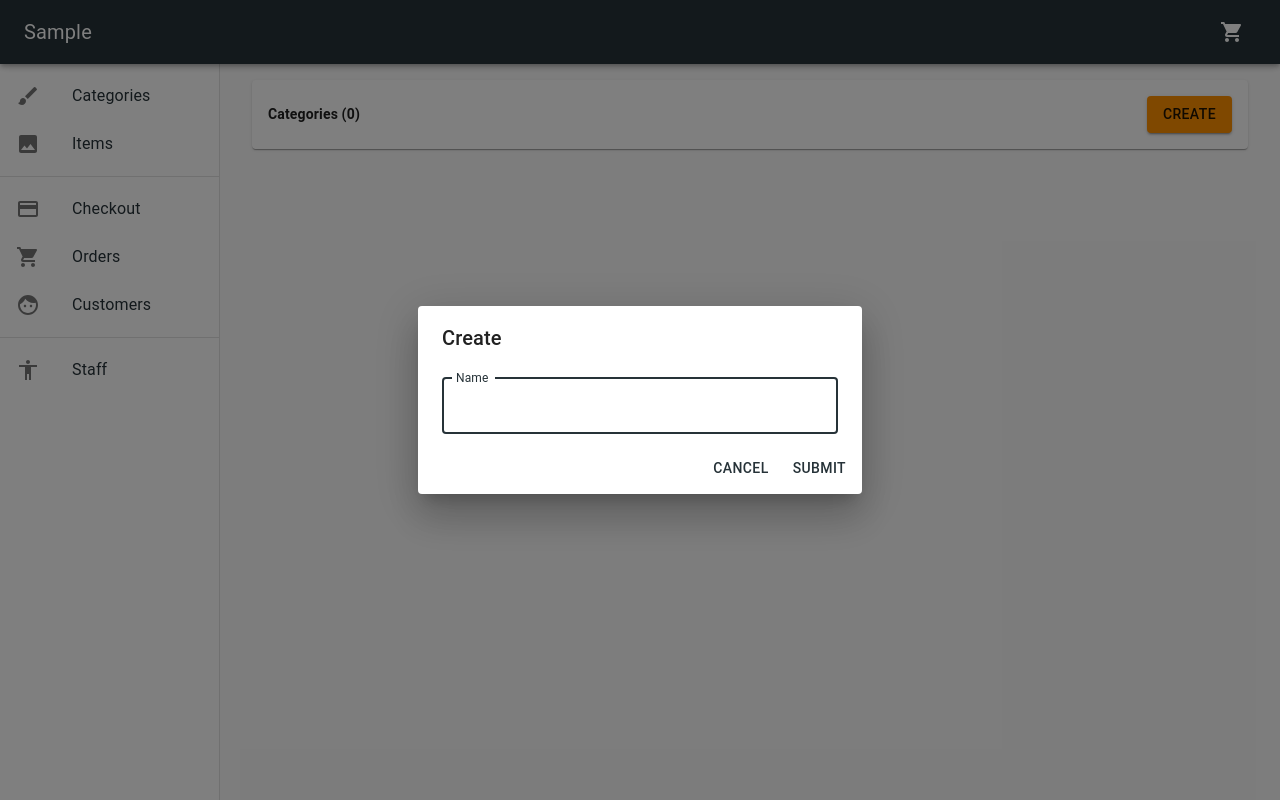
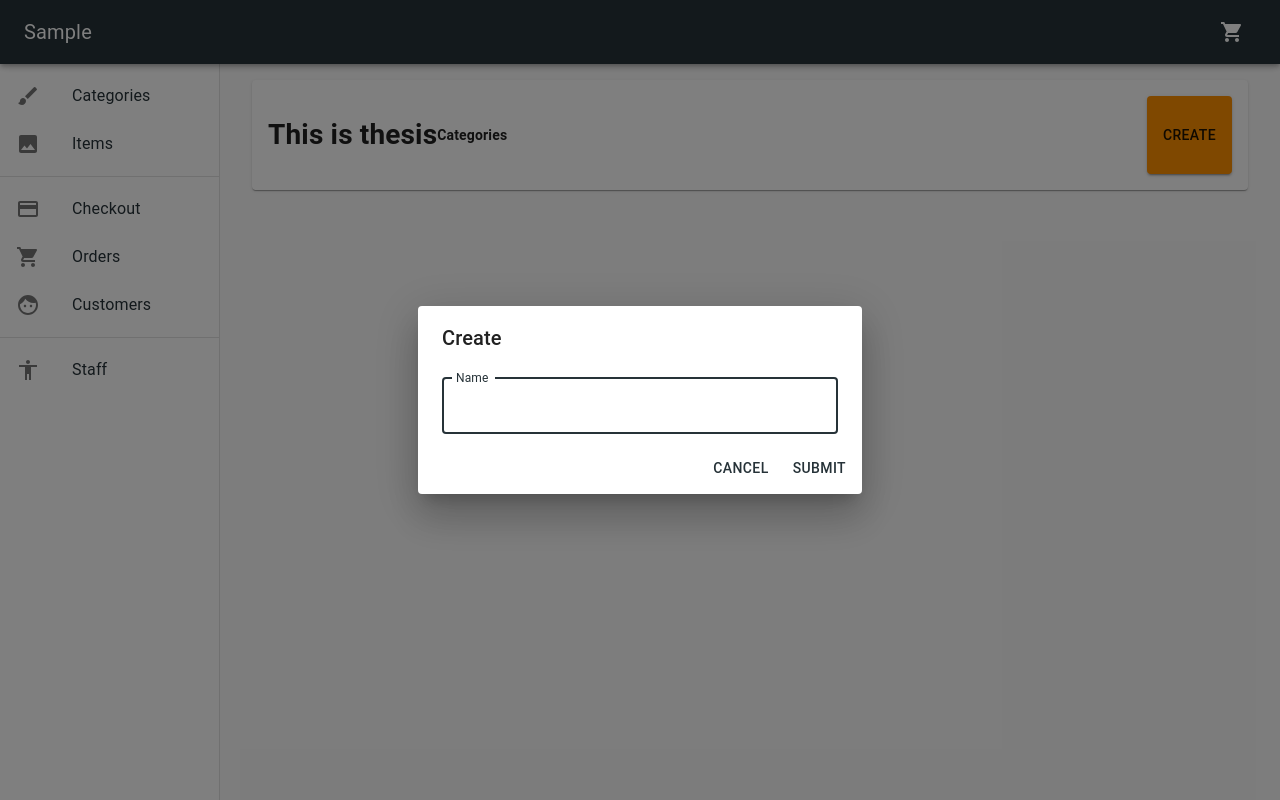
Before and after one commit to kondows95/rest-api-sample-react, a React (Create React App) app: page /categories in a window 1280 px wide. Both pictures are taken after a click on the button "CREATE". Built offline with nearby package versions, Linux system fonts and the light colour scheme; no server answers.

Commit message:
save order testing

```diff
--- a/src/components/App.js
+++ b/src/components/App.js
@@ -11,7 +11,7 @@ import ItemList from '../containers/ItemList'
 import Checkout from '../containers/Checkout'
 import ConfirmOrder from '../containers/ConfirmOrder'
 import Cart from './Cart'
-
+import Test from './Test';
 const App = ({locale,fetchAllCategories,fetchAllCustomers, fetchCartData}) => {
   React.useEffect(() => {
     fetchCartData()
@@ -36,7 +36,7 @@ const App = ({locale,fetchAllCategories,fetchAllCustomers, fetchCartData}) => {
               return <Cart />
             }} />
             <Route exact path="/categories" render={() => {
-              return <CategoryList />
+              return <Test />
             }} />
             <Route exact path="/items" render={() => {
               return <ItemList />
--- a/src/components/Test.js
+++ b/src/components/Test.js
@@ -1,9 +1,144 @@
-import React from 'react';
+import React from 'react'
+import PropTypes from 'prop-types'
+import { makeStyles } from '@material-ui/core/styles'
+import {
+  Box, Container, Paper, Grid, Button,
+  Dialog, DialogTitle, DialogContent, DialogActions, TextField,
+} from '@material-ui/core'
+import { validateForm } from '../util'
 
-const Test = () => {
+const useStyles = makeStyles(theme => ({
+  button: {
+    marginRight: 0,
+    marginLeft: "auto",
+  },
+  paper: {
+    display: 'flex',
+    margin: theme.spacing(2, 1),
+    padding: theme.spacing(2, 2),
+  },
+}))
+
+const Test = ({ categories, saveCategory, deleteCategory }) => {
+  const classes = useStyles()
+  const [dialogOpen, setDialogOpen] = React.useState(false)
+  const [selectedCategory, setSelectedCategory] = React.useState(null)
+  const [isDelete, setIsDelete] = React.useState(false)
+  const [errors, setErrors] = React.useState({})
+
+  const initialCategory = {id: null, name: ""}
+
+
+  const handleChangeValue = fieldName => event => {
+    const newCategory = {...selectedCategory}
+    newCategory[fieldName] =  event.target.value
+    setSelectedCategory(newCategory)
+  }
+
+  const handleEdit = category => event => {
+    setSelectedCategory(category)
+    setDialogOpen(true)
+    setIsDelete(false)
+    setErrors({})
+  }
+
+  const handleCloseDialog = () => {
+    setDialogOpen(false)
+    setSelectedCategory(null)
+  }
+
+  const validationSetting = {
+    isEmpty: ['name'],
+  }
+
+  const handleSubmit = () => {
+    if (selectedCategory) {
+      const errs = validateForm(validationSetting, selectedCategory)
+      if (errs) {
+        setErrors(errs)
+      }
+      else {
+        if (isDelete) {
+          deleteCategory(selectedCategory.id)
+        }
+        else {
+          saveCategory(selectedCategory)
+        }
+        handleCloseDialog()
+      }
+    }
+  }
+
+
+  const saveDialog = (selectedCategory && isDelete === false) ? (
+    <Dialog
+      open={dialogOpen}
+      onClose={handleCloseDialog}
+      aria-labelledby="category-save-dialog"
+      fullWidth
+      maxWidth="xs"
+    >
+      <DialogTitle id="category-save-dialog" >
+        {selectedCategory.id ? "Edit (ID:"+selectedCategory.id+")" : "Create"}
+      </DialogTitle>
+      <DialogContent>
+        <TextField
+          variant="outlined"
+          autoFocus
+          error={errors.name ? true : false}
+          id="name"
+          label="Name"
+          value={selectedCategory.name}
+          onChange={handleChangeValue("name")}
+          fullWidth
+        />
+      </DialogContent>
+      <DialogActions>
+        <Button onClick={handleCloseDialog} color="primary">
+          Cancel
+        </Button>
+        <Button onClick={handleSubmit} color="primary">
+          Submit
+        </Button>
+      </DialogActions>
+    </Dialog>
+  ) : null
+
+
+  const paperControl = (
+    <Paper className={classes.paper}>
+      <h1>This is thesis</h1>
+      <Box ml={0} my="auto" fontWeight={600}>
+        Categories
+      </Box>
+      <Button
+        variant="contained"
+        color="secondary"
+        className={classes.button}
+        onClick={handleEdit(initialCategory)}
+      >
+        Create
+      </Button>
+    </Paper>
+  )
+
   return (
-   <h1>This is testing page</h1>
+    <React.Fragment>
+      <Container maxWidth="lg">
+        {paperControl}
+      </Container>
+      {saveDialog}
+    </React.Fragment>
   )
 }
 
-export default Test;
+const categoryPropTypes = PropTypes.shape({
+  id: PropTypes.number.isRequired,
+  name: PropTypes.string.isRequired,
+})
+
+Test.propTypes = {
+  categories: PropTypes.arrayOf(categoryPropTypes.isRequired).isRequired,
+}
+
+export default Test
--- a/src/modules/cart.js
+++ b/src/modules/cart.js
@@ -1,3 +1,5 @@
+import { async } from "q";
+
 /*global localStorage*/
 
 const initialState = {
@@ -13,16 +15,24 @@ const initialState = {
 export const cartReducer = (state = initialState, action) => {
   switch (action.type) {
     case 'CART_ADD_ITEM':
-      _addCartItem(action.payload, state)
-      return _updateState()
+      return _updateState({
+        ...state,
+        rows: action.payload,
+      })
     case 'CART_FETCH_DATA':
-      return _updateState()
+      return _updateState({
+        ...state,
+        rows:action.payload})
     case 'CART_CHANGE_QUANTITY':
-      _changeQuantity(state.rows, action.payload.itemId, action.payload.quantity)
-      return _updateState()
+      return _updateState({
+        ...state,
+        rows: action.payload,
+      })
     case 'CART_DELETE_ITEM':
-      _deleteCartItem(state.rows, action.payload)
-      return _updateState()
+      return _updateState({
+        ...state,
+        rows: action.payload,
+      })
     case 'CART_CLEAR_CART':
       return initialState
     default:
@@ -31,15 +41,7 @@ export const cartReducer = (state = initialState, action) => {
 }
 
 const _updateState = (state) => {
-  const newState = {...state}
-  newState.rows = []
-
-  const jsonData = localStorage.getItem('cart')
-  if (jsonData) {
-    newState.rows = JSON.parse(jsonData)
-  }
-
-
+  const newState = { ...state }
   let totalQuantity = 0
   let maxQuantity = 0
   let totalPrice = 0
@@ -65,14 +67,18 @@ const _updateState = (state) => {
   return newState
 }
 
-const _addCartItem = (item, state) => {
+
+//=============================================================================
+//　ActionCreators
+//=============================================================================
+
+export const addCartItem = (item) => {
+  return (dispatch, getState) => {
     //Define cart item object
-  const cartItem = {...item}
+    const cartItem = { ...item }
     cartItem.quantity = 1
-
     //All cart data
-  const cartItems = [...state.rows]
-
+    const cartItems = [...getState().cart.rows]
     //count up if found the item.
     let found = false
     for (const row of cartItems) {
@@ -87,19 +93,54 @@ const _addCartItem = (item, state) => {
     if (!found) {
       cartItems.push(cartItem)
     }
-
-  //store in localStorage
-  localStorage.setItem('cart', JSON.stringify(cartItems) );
+    localStorage.setItem('cart', JSON.stringify(cartItems));
+    dispatch({
+      type: 'CART_ADD_ITEM',
+      payload: cartItems
+    })
+  }
 }
 
-const _changeQuantity = (rows, itemId, quantity) => {
-  //Set to 0 if quantity is less than 0.
+export const fetchCartData = () => {
+  return (dispatch) => {
+    const jsonData = localStorage.getItem('cart')
+    let rows = [];
+    if (jsonData) {
+      rows = JSON.parse(jsonData)
+    }
+    dispatch({
+      type: 'CART_FETCH_DATA',
+      payload: rows
+    })
+  }
+}
+export const deleteCartItem = itemId => {
+  return (dispatch, getState) => {
+    const cartItems = [];
+    const rows = [...getState().cart.rows];
+    for (const row of rows) {
+      if (row.id !== itemId) {
+        cartItems.push({ ...row })
+      }
+    }
+    //store in localStorage
+    localStorage.setItem('cart', JSON.stringify(cartItems));
+    dispatch({
+      type: 'CART_DELETE_ITEM',
+      payload: cartItems
+    })
+  }
+
+}
+
+export const changeQuantity = (itemId, quantity) => {
+  return (dispatch, getState) => {
     if (!quantity || quantity <= 0) {
       quantity = 0
     }
 
     //All cart data
-  const cartItems = [...rows]
+    const cartItems = [...getState().cart.rows]
 
     //update quantity
     for (const row of cartItems) {
@@ -108,41 +149,11 @@ const _changeQuantity = (rows, itemId, quantity) => {
         break
       }
     }
-
     //store in localStorage
     localStorage.setItem('cart', JSON.stringify(cartItems));
-}
-
-//=============================================================================
-//　ActionCreators
-//=============================================================================
-export const addCartItem = item => ({
-  type: 'CART_ADD_ITEM',
-  payload: item
+    dispatch({
+      type: 'CART_CHANGE_QUANTITY',
+      payload: cartItems
     })
-
-export const fetchCartData = item => ({
-  type: 'CART_FETCH_DATA'
-})
-
-export const deleteCartItem = itemId => ({
-  type: 'CART_DELETE_ITEM',
-  payload: itemId
-})
-
-const _deleteCartItem = (rows, itemId) => {
-  //copy items except the itemId.
-  const cartItems = []
-  for (const row of rows) {
-    if (row.id !== itemId) {
-      cartItems.push({...row})
   }
 }
-  //store in localStorage
-  localStorage.setItem('cart', JSON.stringify(cartItems));
-}
-
-export const changeQuantity = (itemId, quantity) => ({
-  type: 'CART_CHANGE_QUANTITY',
-  payload: {itemId: itemId, quantity: parseInt(quantity)}
-})
```
Also changed, not shown: 2 other files (tests, documents, lock files or other folders). Lines whose indentation alone changed are shown as unchanged.
